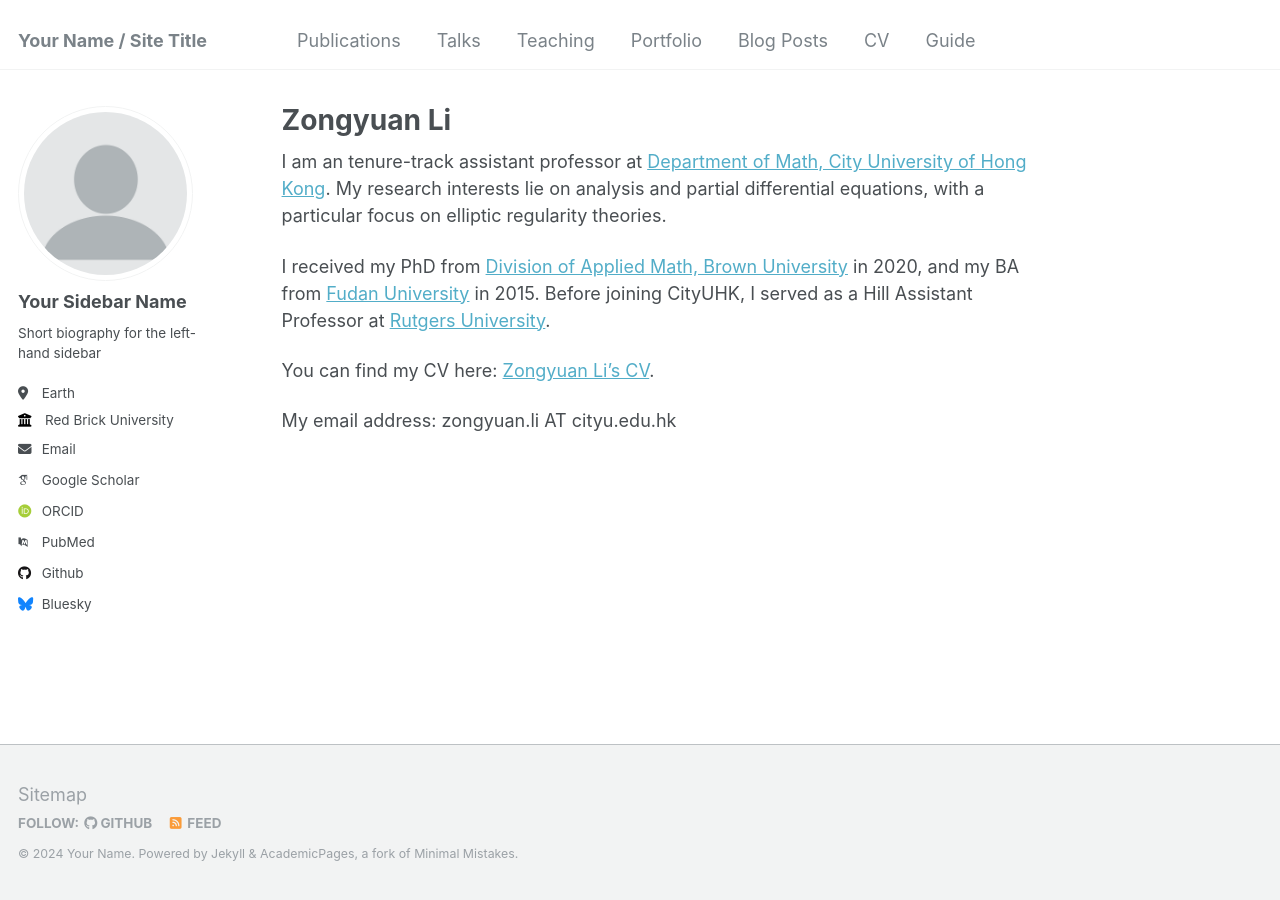
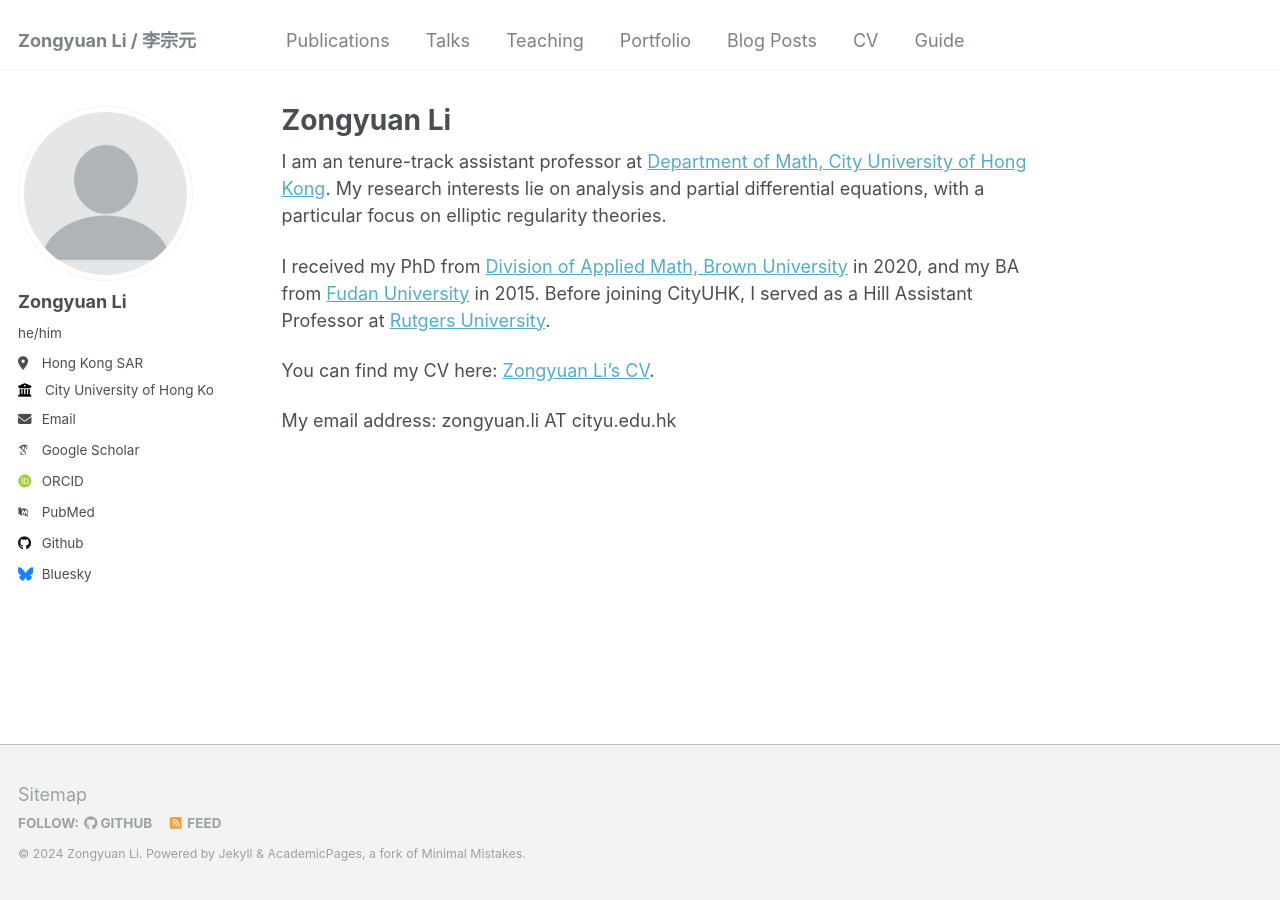
Before and after one commit to zongyuan-li/zongyuan-li.github.io, a Jekyll site: the page built from _pages/about.md, in a window 1280 px wide. Built offline with Jekyll 4.4.1, drawn with Linux system fonts in a browser that asks for light colours; some web fonts are replaced.

Commit message:
Update _config.yml

```diff
--- a/_config.yml
+++ b/_config.yml
@@ -8,13 +8,13 @@
 
 # Basic Site Settings
 locale                   : "en-US"
-title                    : "Your Name / Site Title"
+title                    : "Zongyuan Li / 李宗元"
 title_separator          : "-"
-name                     : &name "Your Name"
-description              : &description "personal description"
-url                      : https://academicpages.github.io # the base hostname & protocol for your site e.g. "https://mmistakes.github.io"
-baseurl                  : "" # the subpath of your site, e.g. "/blog"
-repository               : "academicpages/academicpages.github.io"
+name                     : &name "Zongyuan Li"
+# description              : &description "personal description"
+url                      : https://zongyuan-li.github.io/ # the base hostname & protocol for your site e.g. "https://mmistakes.github.io"
+# baseurl                  : "" # the subpath of your site, e.g. "/blog"
+# repository               : "academicpages/academicpages.github.io"
 
 # Site Author - The following control what appear as part of the author content on the side bar.
 #               If a field is blank the icon and link will not appear, otherwise it will be shown.
@@ -22,13 +22,13 @@ repository               : "academicpages/academicpages.github.io"
 author:
   # Biographic information
   avatar           : "profile.png"
-  name             : "Your Sidebar Name"
-  pronouns         : # example: "she/her"
-  bio              : "Short biography for the left-hand sidebar"
-  location         : "Earth"
-  employer         : "Red Brick University"
-  uri              : # URL
-  email            : "none@example.org"
+  name             : "Zongyuan Li"
+  pronouns         : "he/him"
+#  bio              : "Short biography for the left-hand sidebar"
+  location         : "Hong Kong SAR"
+  employer         : "City University of Hong Kong"
+#  uri              : # URL
+  email            : "zongyuan.li@cityu.edu.hk"
 
   # Academic websites
   arxiv            : # URL - Update with the correct link to your profile
```
